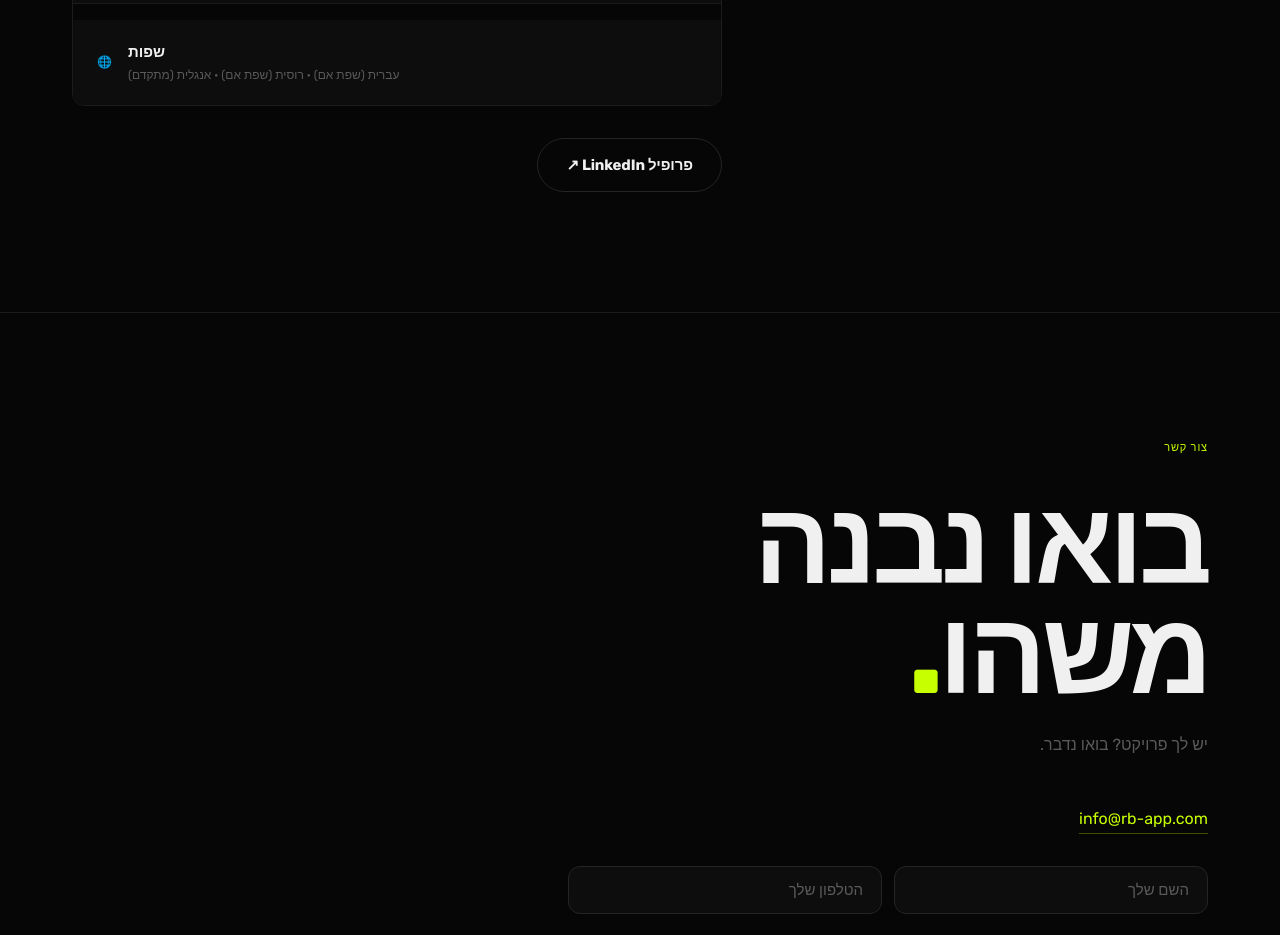
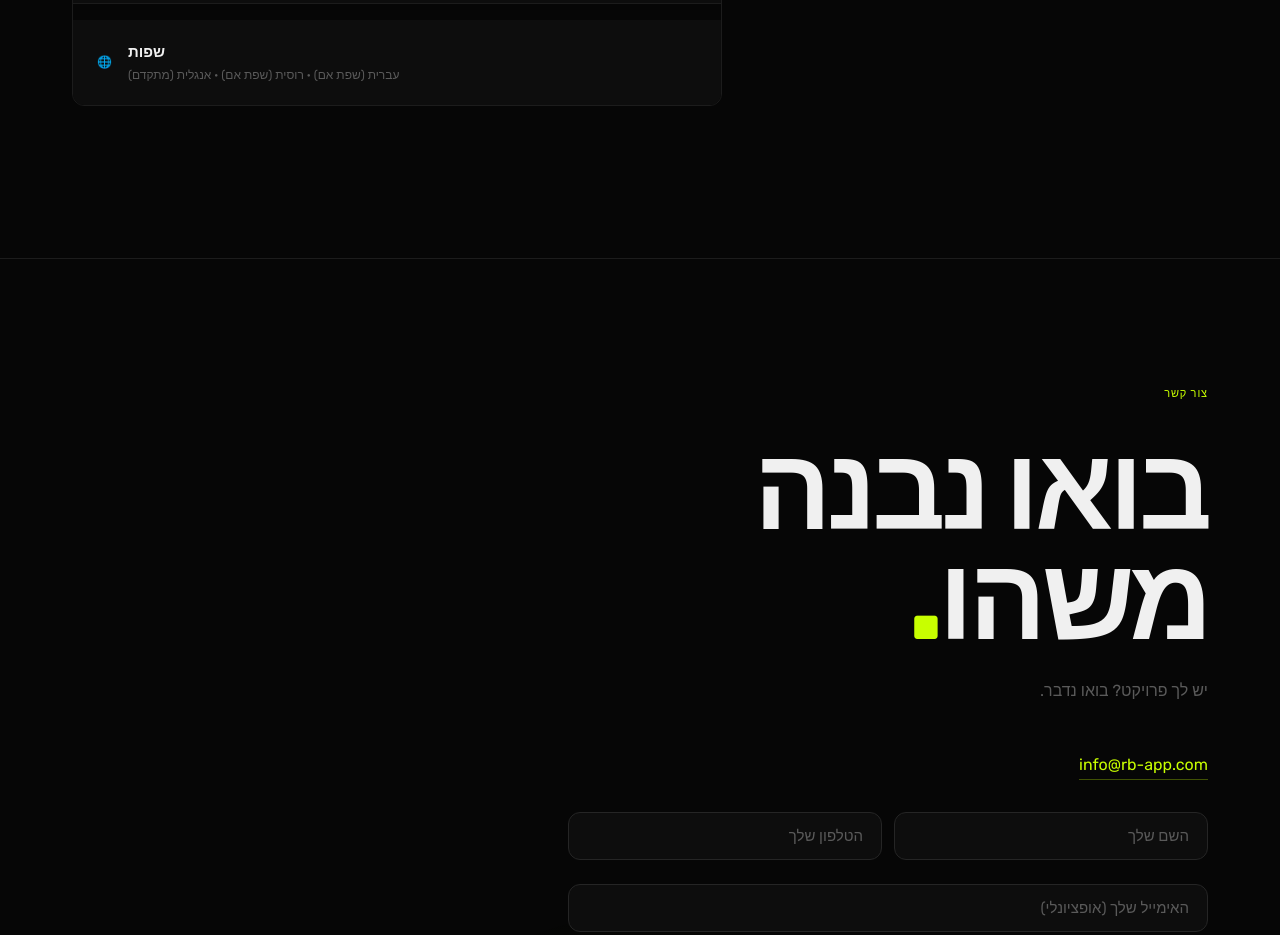
Before and after one commit to romanb123/rbweb, a Next.js app: page /he in a window 1280 px wide. Shown: the part 4640-5575 px from the top of the page. Built offline with nearby package versions, Linux system fonts and the light colour scheme.

Commit message:
Remove LinkedIn link from About section
Co-Authored-By: Claude Sonnet 4.6 <noreply@anthropic.com>

```diff
--- a/app/_components/HomePage.tsx
+++ b/app/_components/HomePage.tsx
@@ -900,14 +900,6 @@ function About({ lang }: { lang: Lang }) {
                 </div>
               </div>
             </div>
-            <a
-              href="https://www.linkedin.com/in/roman-bessiakov54321/"
-              target="_blank"
-              rel="noopener noreferrer"
-              className="btn-ghost"
-            >
-              {t.linkedin}
-            </a>
           </div>
         </div>
       </div>
```
